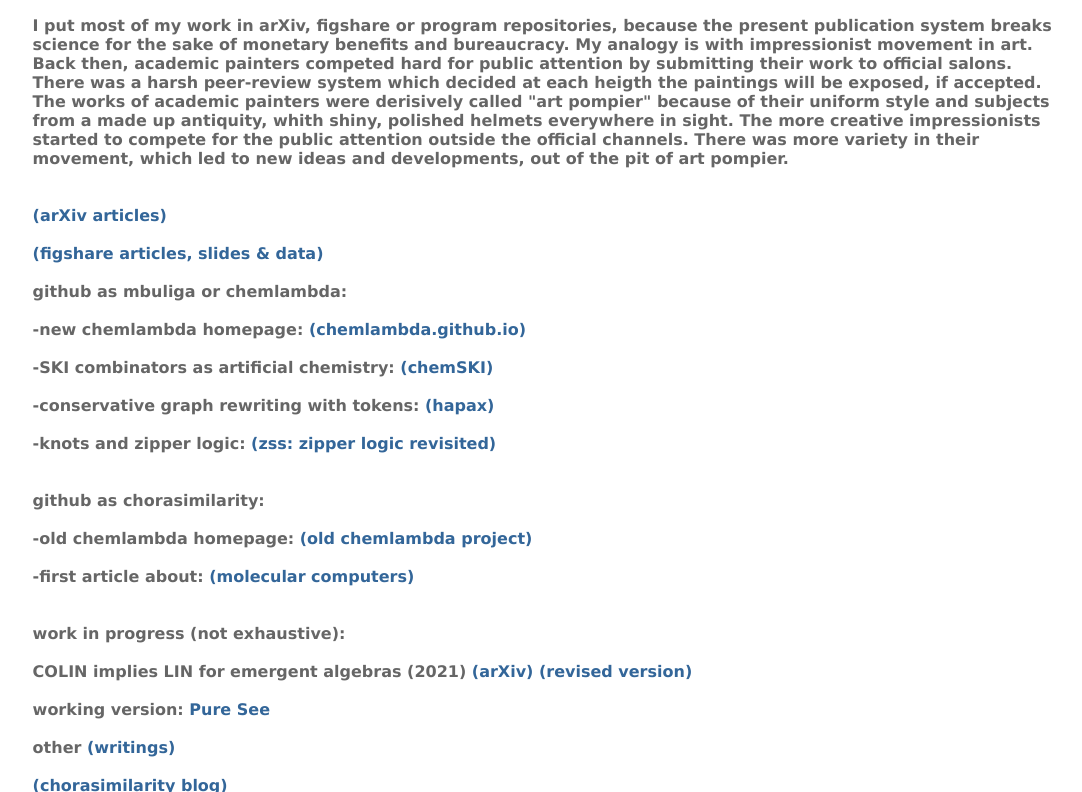
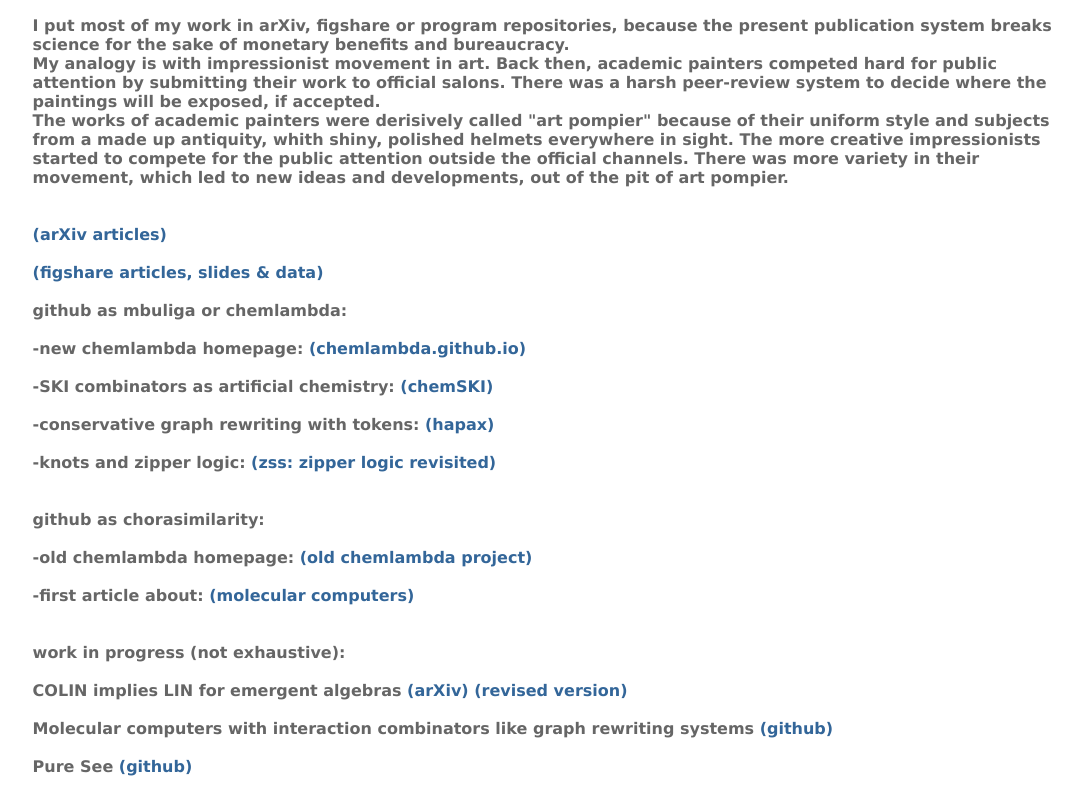
Before and after one commit to mbuliga/mbuliga.github.io, a plain HTML site: page index.html in a window 1280 px wide. Shown: the part 312-1104 px from the top of the page, without its empty margins (89-1171 px from the left). Drawn offline with Linux system fonts and the light colour scheme.

Commit message:
Update index.html

```diff
--- a/index.html
+++ b/index.html
@@ -52,7 +52,7 @@ Contact: mbuliga at pm dot me, or any other address from my articles on arXiv.</
 </td></tr>
 
 <tr><td>
-  Click on the icons for samples of work I did in: artificial life, graph rewriting systems, emergent algebras, brittle fracture, linear algebra, hamiltonian mechanics, sub-riemannian geometry:  <br><br>
+  Click on the icons for samples of work I did in: graph rewriting systems, brittle fracture, linear algebra, convex analysis, hamiltonian mechanics, sub-riemannian geometry:  <br><br>
 <a  href="https://chorasimilarity.github.io/chemlambda-gui/dynamic/cfp.html"><img  alt="js slides"  style="border-width:2"  src="spira.gif"/></a>  &nbsp; &nbsp;
 <a  href="https://chemlambda.github.io/index.html"><img alt="chemlambda v2" style="border-width:2" src="chemlambda-v2.png"/></a> &nbsp; &nbsp;
 <a  href="https://arxiv.org/abs/1807.02058"><img alt="em-convex" style="border-width:2" src="em-flat.png"/></a>  &nbsp; &nbsp;
@@ -69,8 +69,14 @@ Contact: mbuliga at pm dot me, or any other address from my articles on arXiv.</
 
 <tr><td>
 I put most of my work in arXiv, figshare or program repositories, because the present publication system breaks science for the sake of monetary benefits and bureaucracy.
-My analogy is with impressionist movement in art. Back then, academic painters competed hard for public attention by
-submitting their work to official salons.  There was a harsh peer-review system  which decided at each heigth the paintings will be exposed, if accepted.
+</td></tr>
+
+<tr><td>
+ My analogy is with impressionist movement in art. Back then, academic painters competed hard for public attention by
+submitting their work to official salons.  There was a harsh peer-review system  to decide where the paintings will be exposed, if accepted.
+</td></tr>
+
+<tr><td>
 The works of academic painters were derisively called "art pompier" because of their uniform style and subjects from a made up antiquity,
 whith shiny, polished helmets everywhere in sight. The more creative impressionists started to compete for the public attention outside
 the official channels. There was more variety in their movement, which led to new ideas and developments, out of the pit of art pompier.
@@ -126,16 +132,22 @@ the official channels. There was more variety in their movement, which led to ne
   work in progress (not exhaustive): <br><br>
   </td></tr>
 
-    <tr><td>
- COLIN implies LIN for emergent algebras (2021) <a href="https://arxiv.org/abs/2110.08178">(arXiv)</a> <a href="https://mbuliga.github.io/colin/colin-rev.pdf">(revised version)</a>
+<tr><td>
+ COLIN implies LIN for emergent algebras <a href="https://arxiv.org/abs/2110.08178">(arXiv)</a> <a href="https://mbuliga.github.io/colin/colin-rev.pdf">(revised version)</a>
 </td></tr>
-
 
 <tr><td>&nbsp;
 </td></tr>
 
- <tr><td>
-working version:  <a href="https://mbuliga.github.io/quinegraphs/puresee.html">Pure See</a>
+<tr><td>
+Molecular computers with interaction combinators like graph rewriting systems <a href="https://github.com/chemlambda/molecular/blob/main/README.md">(github)</a>
+</td></tr>
+
+<tr><td>&nbsp;
+</td></tr>
+
+<tr><td>
+Pure See  <a href="https://mbuliga.github.io/quinegraphs/puresee.html">(github)</a>
 </td></tr>
 
 
```
